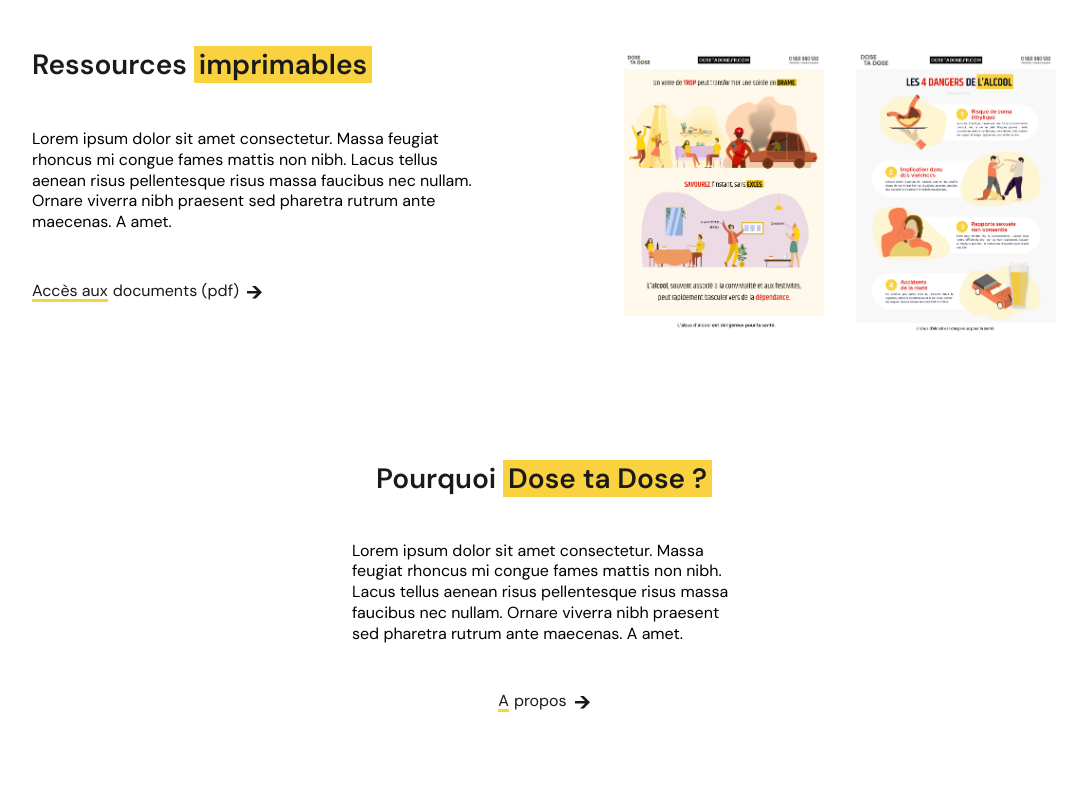
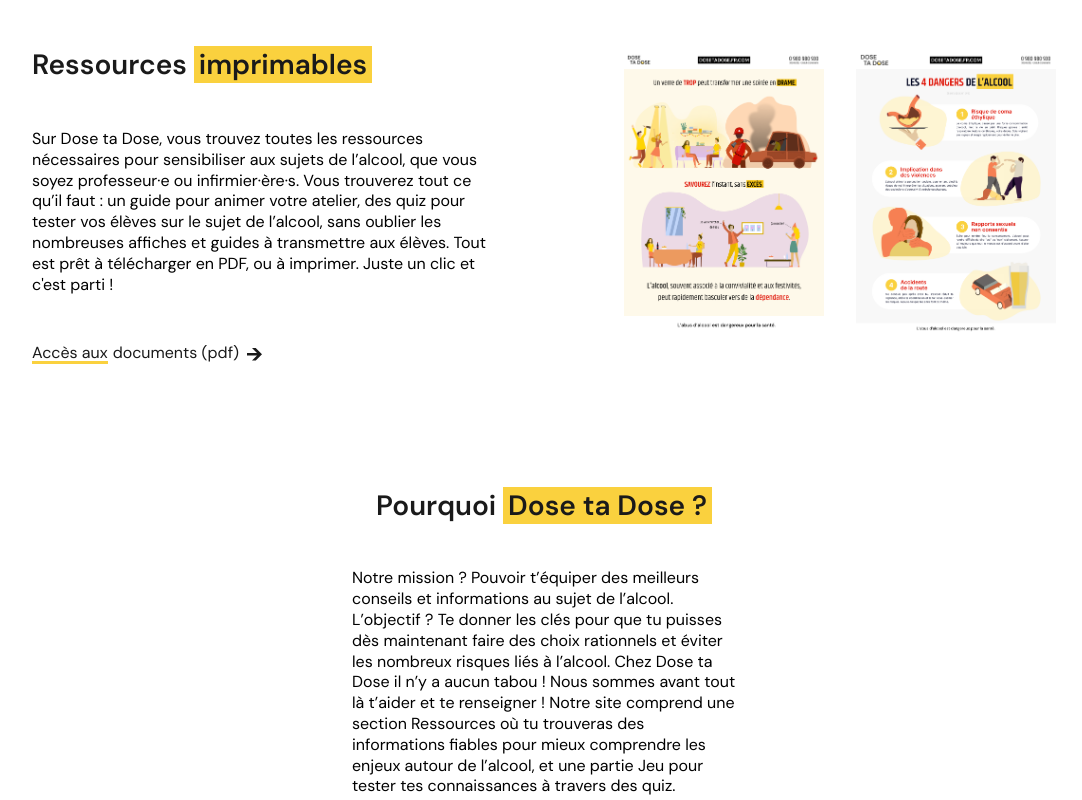
Before and after one commit to AurelianeD/dose-ta-dose, a SvelteKit app: page / in a window 1280 px wide. Shown: the part 1380-2180 px from the top of the page, without its empty margins (96-1178 px from the left). Built offline with nearby package versions, Linux system fonts and the light colour scheme.

Commit message:
contenu home

```diff
--- a/src/routes/+page.svelte
+++ b/src/routes/+page.svelte
@@ -80,9 +80,7 @@
 	<div class="left-part">
 		<h2>Ressources <span class="yellow-bg">imprimables</span></h2>
 		<p class="ressource-text">
-			Lorem ipsum dolor sit amet consectetur. Massa feugiat rhoncus mi congue fames mattis non nibh.
-			Lacus tellus aenean risus pellentesque risus massa faucibus nec nullam. Ornare viverra nibh
-			praesent sed pharetra rutrum ante maecenas. A amet.
+			Sur Dose ta Dose, vous trouvez toutes les ressources nécessaires pour sensibiliser aux sujets de l’alcool, que vous soyez professeur·e ou  infirmier·ère·s. Vous trouverez tout ce qu’il faut : un guide pour animer votre atelier, des quiz pour tester vos élèves sur le sujet de l’alcool, sans oublier les nombreuses affiches et guides à transmettre aux élèves. Tout est prêt à télécharger en PDF, ou à imprimer. Juste un clic et c'est parti !
 		</p>
 		<Link path="ressources/imprimable" textUnderline="Accès aux" text="documents (pdf)" />
 	</div>
@@ -100,9 +98,7 @@
 	<div class="about-box">
 		<h2>Pourquoi <span class="yellow-bg">Dose ta Dose ?</span></h2>
 		<p class="about-text">
-			Lorem ipsum dolor sit amet consectetur. Massa feugiat rhoncus mi congue fames mattis non nibh.
-			Lacus tellus aenean risus pellentesque risus massa faucibus nec nullam. Ornare viverra nibh
-			praesent sed pharetra rutrum ante maecenas. A amet.
+			Notre mission ? Pouvoir t’équiper des meilleurs conseils et informations au sujet de l’alcool. L’objectif ? Te donner les clés pour que tu puisses dès maintenant faire des choix rationnels et éviter les nombreux risques liés à l’alcool. Chez Dose ta Dose il n’y a aucun tabou ! Nous sommes avant tout là t’aider et te renseigner ! Notre site comprend une section Ressources où tu trouveras des informations fiables pour mieux comprendre les enjeux autour de l’alcool, et une partie Jeu pour tester tes connaissances à travers des quiz.
 		</p>
 		<Link path="about" textUnderline="A" text="propos" />
 	</div>
```
